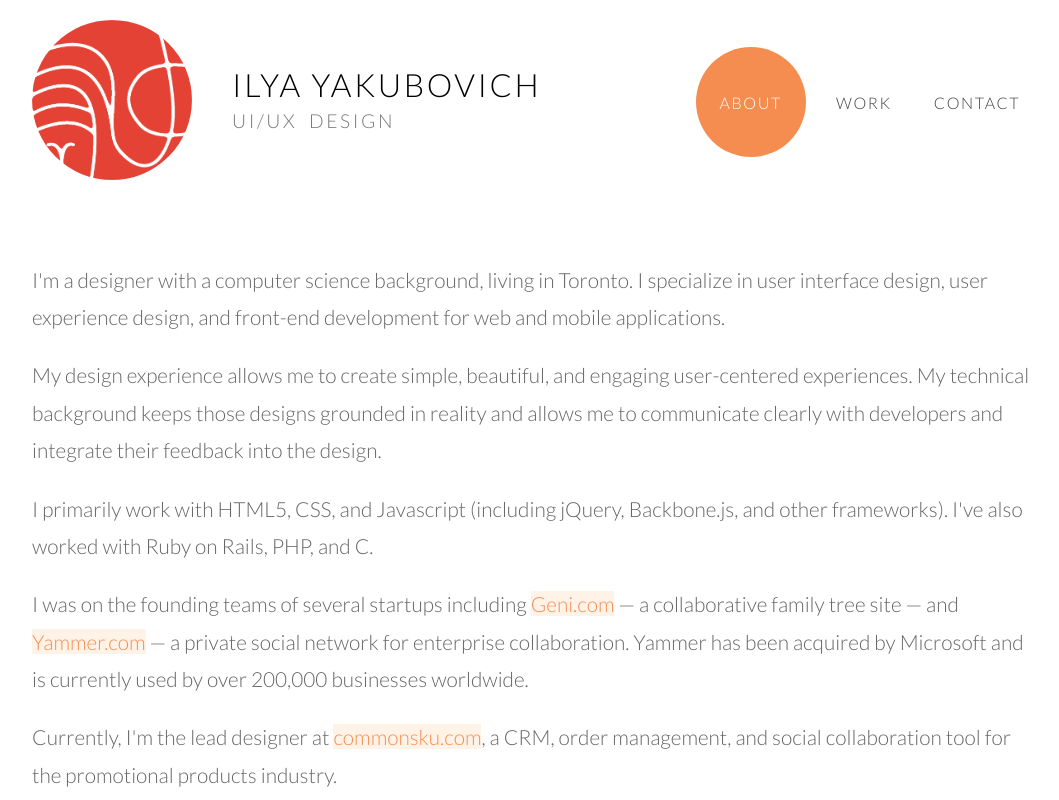
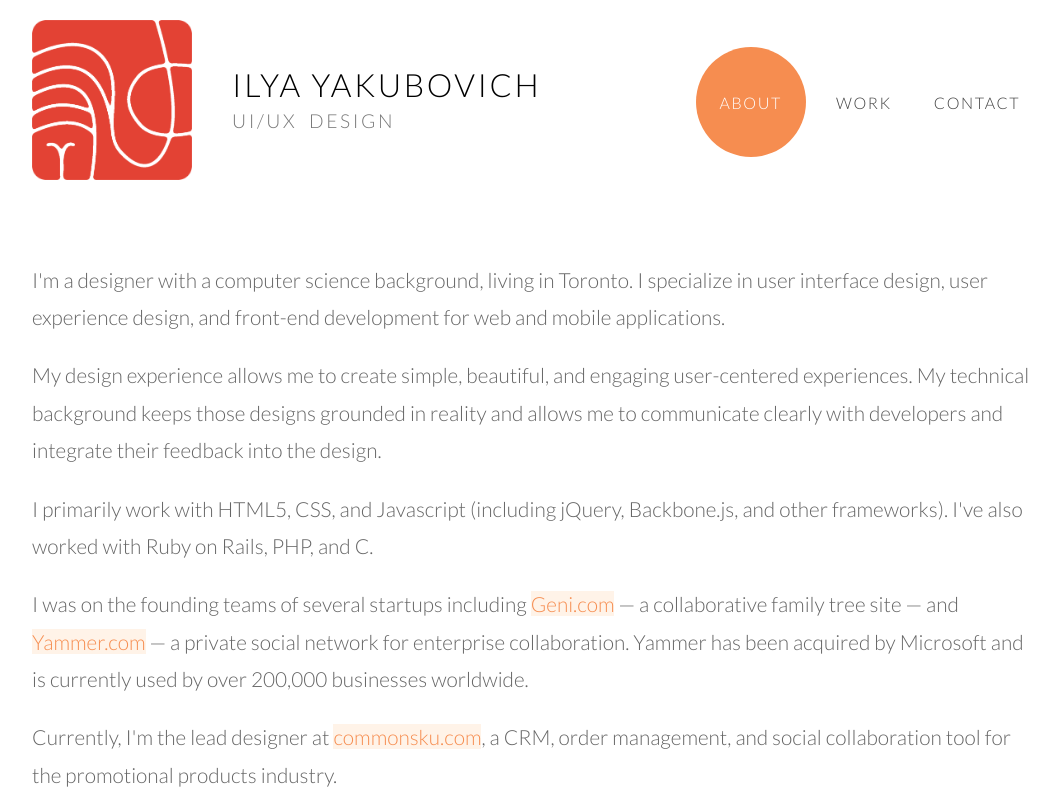
Before and after one commit to Yakubovich/yakubovich.github.com, a plain HTML site: page index.html in a window 1280 px wide. Shown: the top 800 px of the page, without its empty margins (108-1167 px from the left). Drawn offline with nearby package versions, Linux system fonts and the light colour scheme.

Commit message:
Update main.css

```diff
--- a/css/main.css
+++ b/css/main.css
@@ -136,9 +136,6 @@ p {
   float: left;
   width:  160px;
   height: 160px;
-  -webkit-border-radius: 100px;
-     -moz-border-radius: 100px;
-          border-radius: 100px;
 }
 
 h1 {
```
